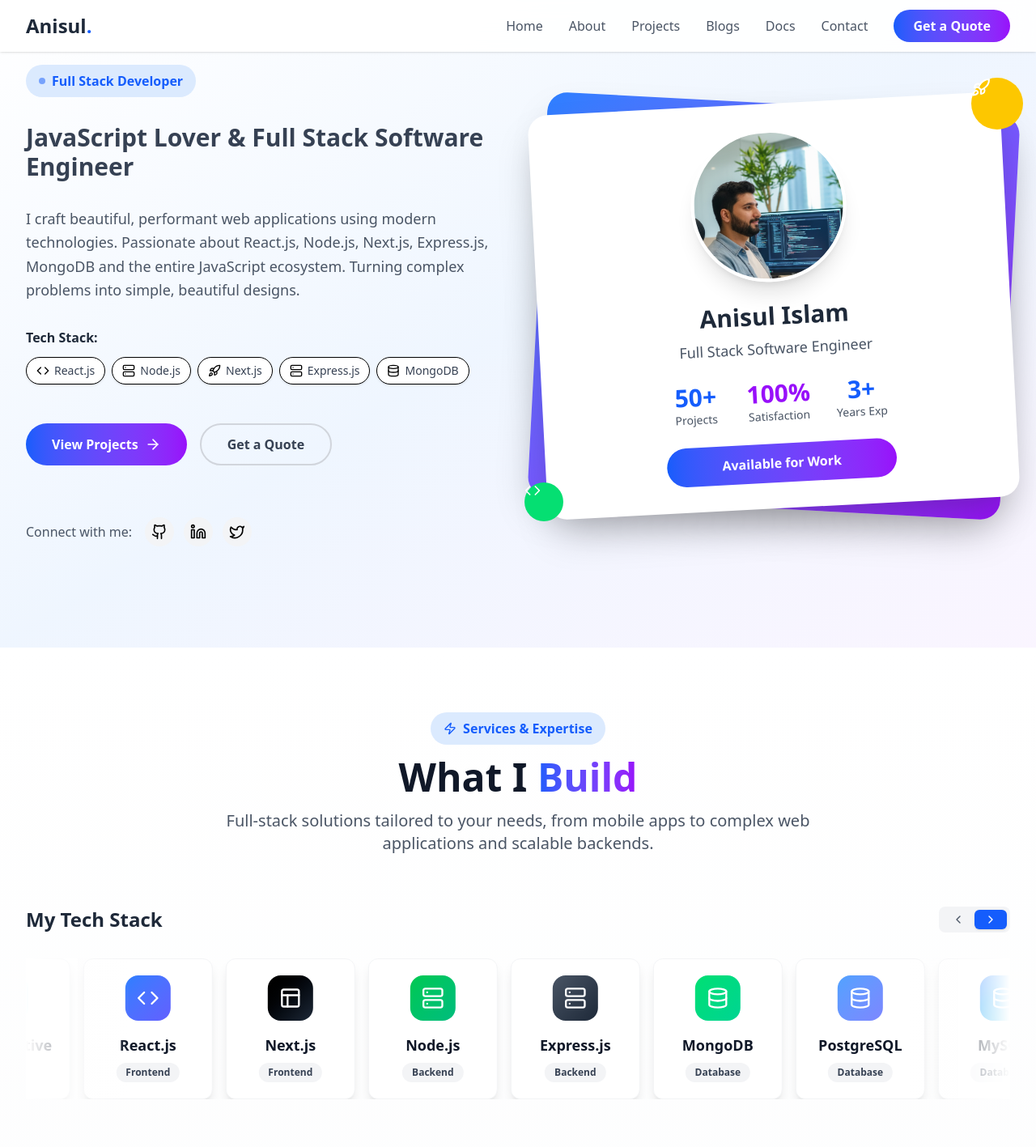
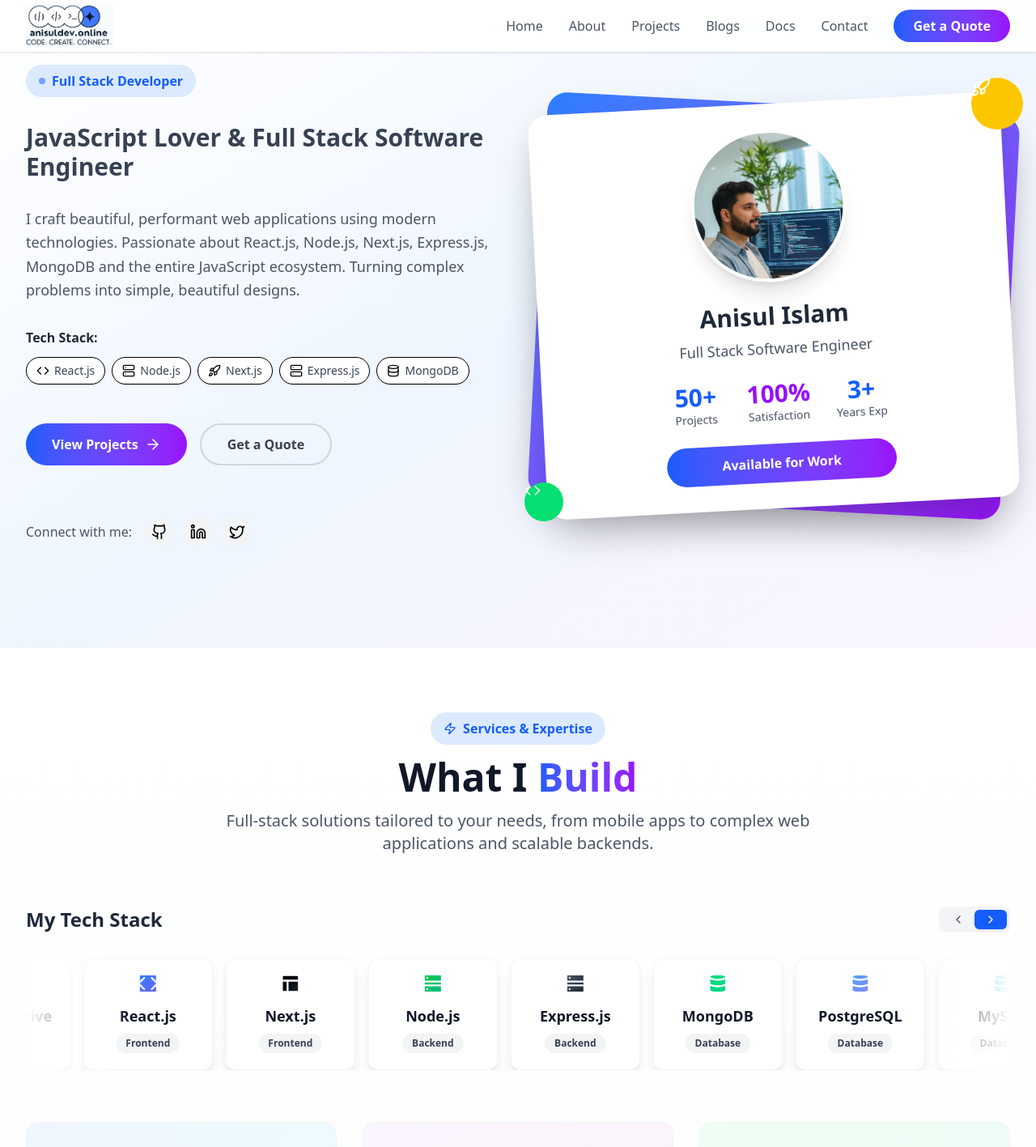
Before and after one commit to anisulislam10/anisuldev.online.frontend, a React (Vite) app: page / in a window 1280 px wide. Shown: the top 1417 px of the page at 81% size. Built offline with nearby package versions, Linux system fonts and the light colour scheme.

Commit message:
added logo

```diff
--- a/src/components/Footer.jsx
+++ b/src/components/Footer.jsx
@@ -1,4 +1,6 @@
 import React from 'react';
+import logo from './../../public/anisuldev.online_logo_light.png';
+
 import {
   Heart,
   Github,
@@ -85,9 +87,10 @@ const Footer = () => {
                 <span className="text-2xl font-bold text-white">AI</span>
               </div>
               <div>
-                <h2 className="text-2xl font-bold text-white">
-                  Anisul <span className="text-blue-400">.</span>
-                </h2>
+                {/* Logo */}
+                         <div className="flex-shrink-0 w-27 h-27 flex items-center">
+                           <img src={logo} alt="AnisulDev Logo" />
+                         </div>
                 <p className="text-gray-400 text-sm">Full Stack Developer</p>
               </div>
             </div>
--- a/src/components/Navbar.jsx
+++ b/src/components/Navbar.jsx
@@ -1,5 +1,6 @@
 import React, { useState } from 'react';
 import { Menu, X } from 'lucide-react';
+import logo from './../../public/logo_anisuldev.online.png';
 
 const Navbar = () => {
   const [isMenuOpen, setIsMenuOpen] = useState(false);
@@ -18,10 +19,8 @@ const Navbar = () => {
       <div className="max-w-7xl mx-auto px-4 sm:px-6 lg:px-8">
         <div className="flex justify-between items-center h-16">
           {/* Logo */}
-          <div className="flex-shrink-0">
-            <span className="text-2xl font-bold text-gray-800">
-              Anisul<span className="text-blue-600">.</span>
-            </span>
+          <div className="flex-shrink-0 w-27 h-27 flex items-center">
+            <img src={logo} alt="AnisulDev Logo" />
           </div>
 
           {/* Desktop Navigation */}
--- a/src/components/Services.jsx
+++ b/src/components/Services.jsx
@@ -220,10 +220,10 @@ const Services = () => {
                   <div className="bg-white rounded-xl shadow-lg hover:shadow-2xl transition-all duration-500 transform hover:-translate-y-2 border border-gray-100 p-5 h-full">
                     <div className="flex flex-col items-center text-center">
                       {/* Icon with Gradient Background */}
-                      <div className={`w-14 h-14 rounded-2xl bg-gradient-to-br ${tech.color} flex items-center justify-center mb-4 group-hover:scale-110 transition-transform duration-300`}>
+                      <div className={`w-5 h-5  bg-gradient-to-br ${tech.color} flex items-center justify-center mb-4 group-hover:scale-110 transition-transform duration-300`}>
                         <div className="text-white">
                           {typeof tech.icon === 'string' ? (
-                            <span className="text-2xl">{tech.icon}</span>
+                            <span className="text-sm">{tech.icon}</span>
                           ) : (
                             React.cloneElement(tech.icon, { className: "w-7 h-7" })
                           )}
```
Also changed, not shown: public/anisuldev.online_logo_light.png (added), public/logo_anisuldev.online.png (added).
